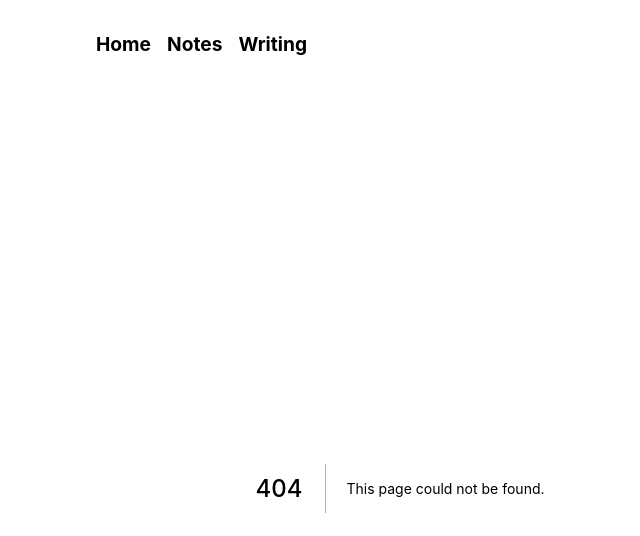
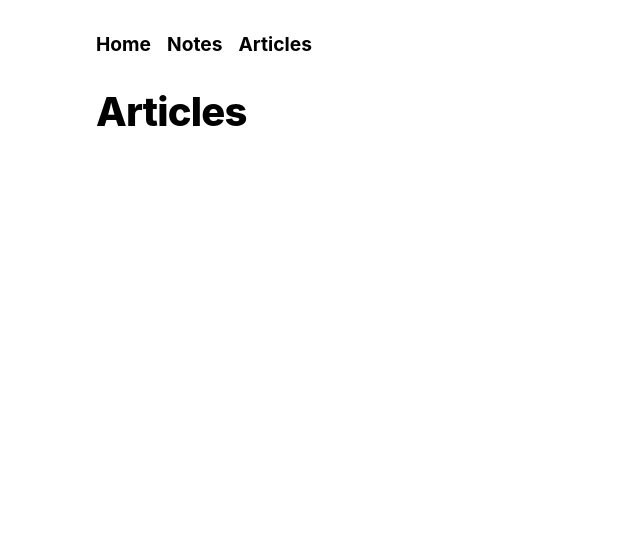
Before and after one commit to pzrsa/parsam.io, a Next.js app: page /articles in a window 1280 px wide. Before the commit this address had no page. Shown: the top 536 px of the page, without its empty margins (240-880 px from the left). Built offline with nearby package versions, Linux system fonts and the light colour scheme.

Commit message:
instead of writing, use articles. sounded pretty bad

```diff
--- a/components/Navbar.jsx
+++ b/components/Navbar.jsx
@@ -14,7 +14,7 @@ const Navbar = () => {
     <nav className={styles.navbar}>
       <NavLink href="/" text="Home" />
       <NavLink href="/notes" text="Notes" />
-      <NavLink href="/writing" text="Writing" />
+      <NavLink href="/articles" text="Articles" />
     </nav>
   );
 };
--- a/pages/writing.js
+++ b/pages/articles.js
@@ -1,13 +1,13 @@
 import utilStyles from "../styles/utils.module.css";
 
-const Writing = () => {
+const Articles = () => {
   return (
     <div>
       <header>
-        <h1 className={utilStyles.heading2Xl}>Writing</h1>
+        <h1 className={utilStyles.heading2Xl}>Articles</h1>
       </header>
     </div>
   );
 };
 
-export default Writing;
+export default Articles;
--- a/pages/index.js
+++ b/pages/index.js
@@ -23,7 +23,7 @@ const Home = () => {
       </header>
       <div className={styles.latest}>
         <h1 className={utilStyles.headingXl}>Latest Book Note</h1>
-        <h1 className={utilStyles.headingXl}>Latest Writing</h1>
+        <h1 className={utilStyles.headingXl}>Latest Article</h1>
       </div>
     </div>
   );
```
